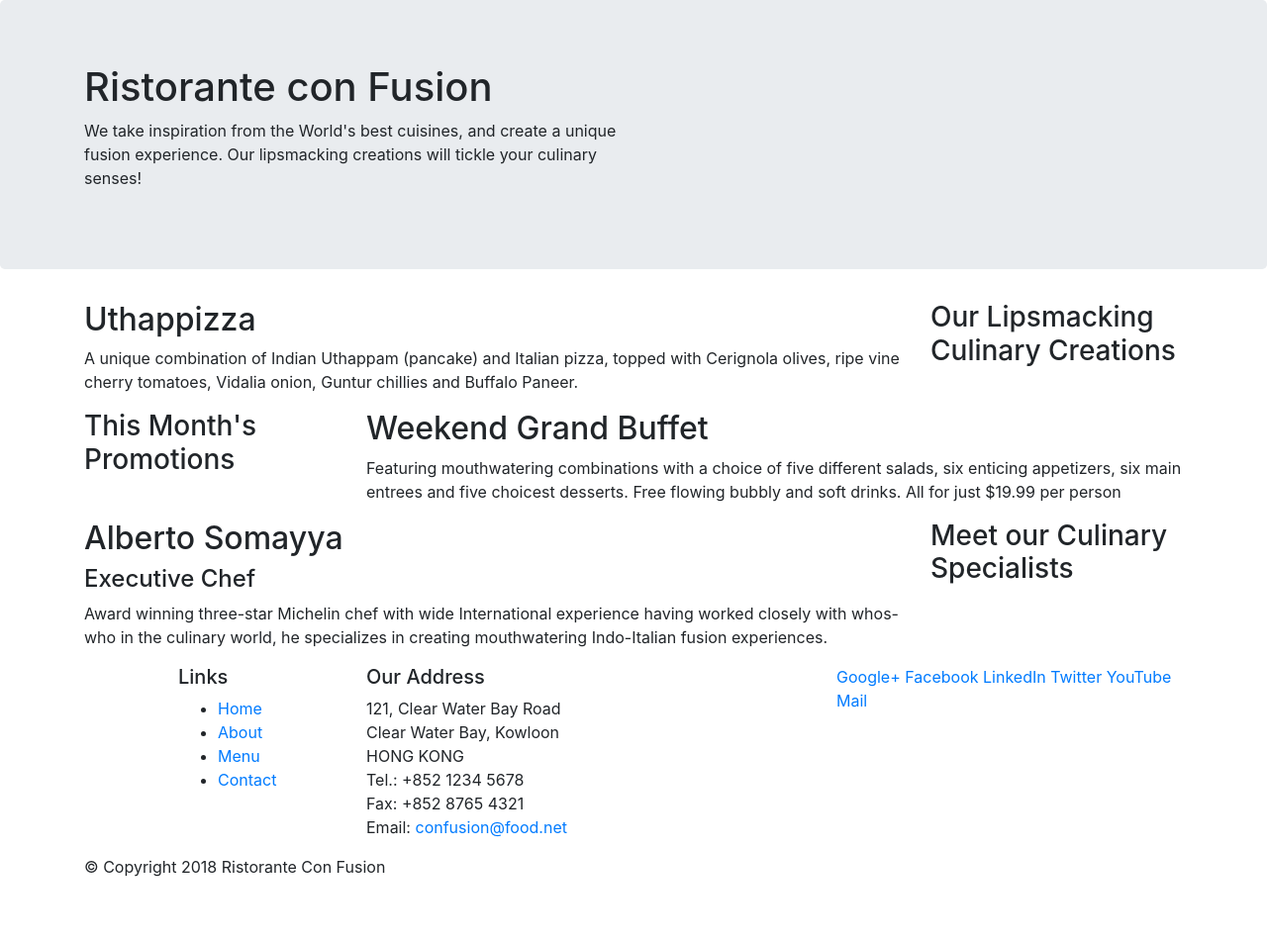
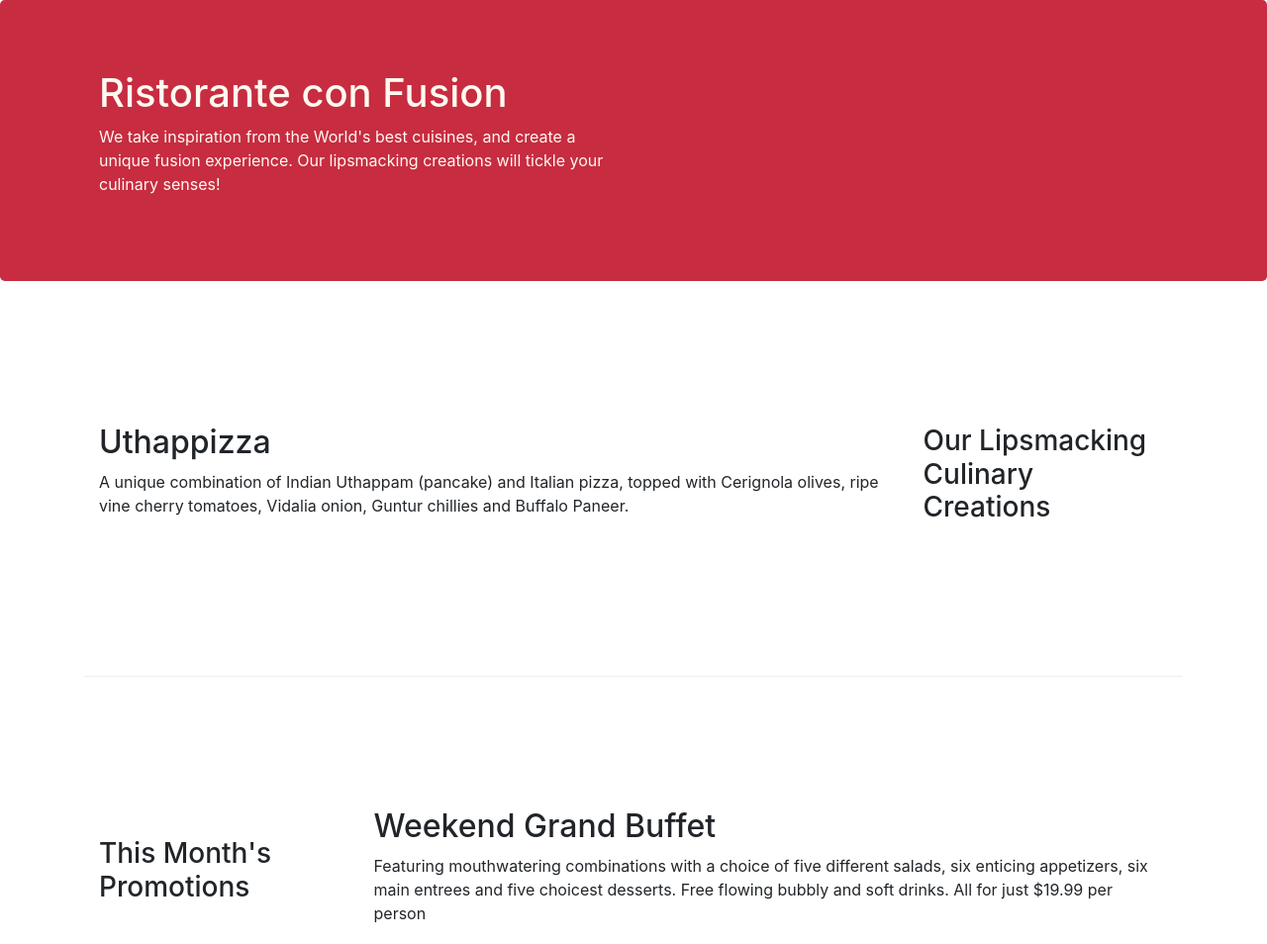
Before and after one commit to wolkeval/conFusion, a website: page index.html in a window 1280 px wide. Shown: the top 954 px of the page at 99% size. Before the commit the page ends 904 px from the top, so only its background shows below. Drawn offline with nearby package versions, Linux system fonts and the light colour scheme.

Commit message:
Bootstrap Grid Part 2

```diff
--- a/index.html
+++ b/index.html
@@ -11,13 +11,14 @@
       integrity="sha384-JcKb8q3iqJ61gNV9KGb8thSsNjpSL0n8PARn9HuZOnIxN0hoP+VmmDGMN5t9UJ0Z"
       crossorigin="anonymous"
     />
+    <link href="src/styles.css" rel="stylesheet" />
     <title>Ristorante Con Fusion</title>
   </head>
 
   <body>
     <header class="jumbotron">
       <div class="container">
-        <div class="row">
+        <div class="row row-header">
           <div class="col-12 col-sm-6">
             <h1>Ristorante con Fusion</h1>
             <p>
@@ -32,7 +33,7 @@
     </header>
 
     <div class="container">
-      <div class="row">
+      <div class="row row-content align-items-center">
         <div class="col-12 col-sm-4 order-sm-last col-md-3">
           <h3>Our Lipsmacking Culinary Creations</h3>
         </div>
@@ -46,7 +47,7 @@
         </div>
       </div>
 
-      <div class="row">
+      <div class="row row-content align-items-center">
         <div class="col-12 col-sm-4 col-md-3">
           <h3>This Month's Promotions</h3>
         </div>
@@ -61,7 +62,7 @@
         </div>
       </div>
 
-      <div class="row">
+      <div class="row row-content align-items-center">
         <div class="col-12 col-sm-4 order-sm-last col-md-3">
           <h3>Meet our Culinary Specialists</h3>
         </div>
@@ -78,12 +79,12 @@
       </div>
     </div>
 
-    <footer>
+    <footer class="footer">
       <div class="container">
         <div class="row">
           <div class="col-4 offset-1 col-sm-2">
             <h5>Links</h5>
-            <ul>
+            <ul class="list-unstyled">
               <li><a href="#">Home</a></li>
               <li><a href="#">About</a></li>
               <li><a href="#">Menu</a></li>
@@ -101,8 +102,8 @@
               Email: <a href="mailto:confusion@food.net">confusion@food.net</a>
             </address>
           </div>
-          <div class="col-12 col-sm-4">
-            <div>
+          <div class="col-12 col-sm-4 align-self-center">
+            <div class="text-center">
               <a href="http://google.com/+">Google+</a>
               <a href="http://www.facebook.com/profile.php?id=">Facebook</a>
               <a href="http://www.linkedin.com/in/">LinkedIn</a>
@@ -112,7 +113,7 @@
             </div>
           </div>
         </div>
-        <div class="row">
+        <div class="row justify-content-center">
           <div class="col-auto">
             <p>© Copyright 2018 Ristorante Con Fusion</p>
           </div>
--- /dev/null
+++ b/src/styles.css
@@ -0,0 +1,30 @@
+.row-header {
+  margin: 0 auto;
+  padding: 0px;
+}
+
+.row-content {
+  margin: 0 auto;
+  padding: 50px 0px 50px 0px;
+  border-bottom: 1px ridge;
+  min-height: 400px;
+}
+
+.footer {
+  background-color: #891e2c;
+  margin: 0px auto;
+  padding: 20px 0px 20px 0px;
+}
+
+.jumbotron {
+  padding: 70px 30px 70px 30px;
+  margin: 0px auto;
+  background: #c72c41;
+  color: floralwhite;
+}
+
+address {
+  font-size: 80%;
+  margin: 0px;
+  color: #0f0f0f;
+}
```
